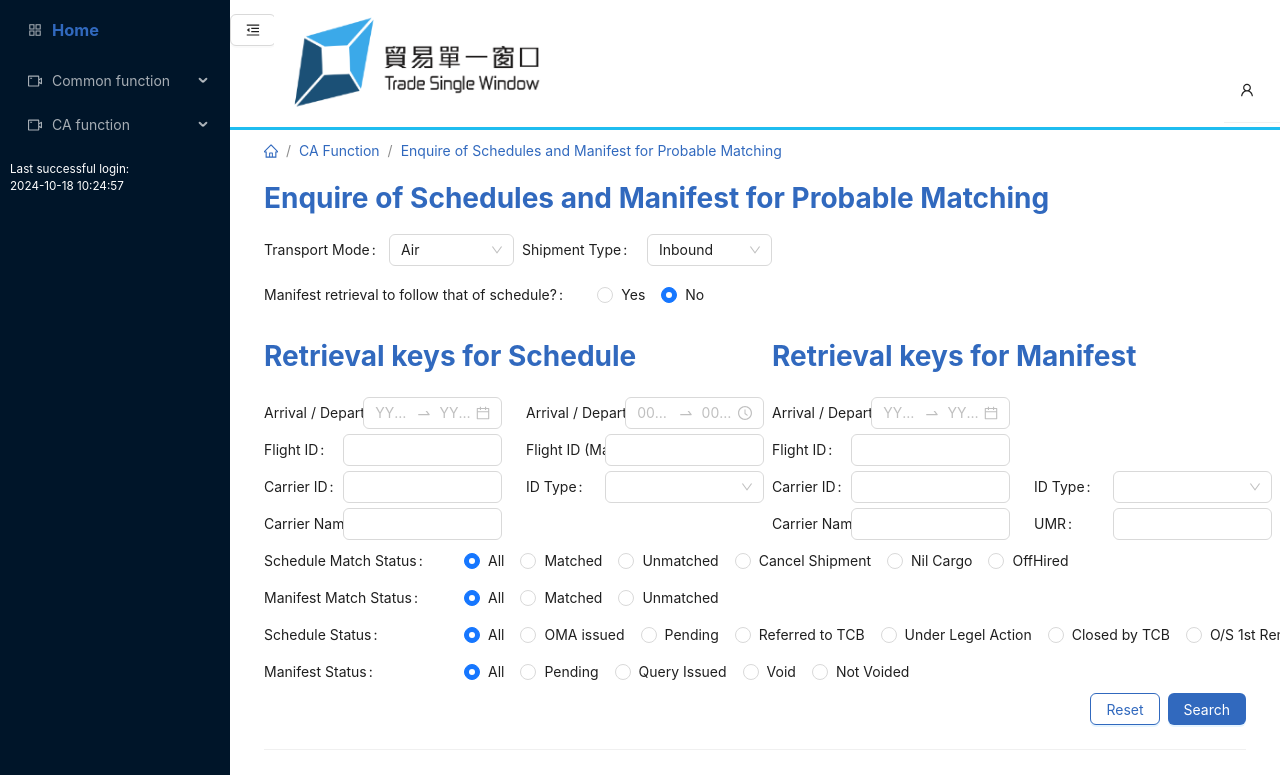
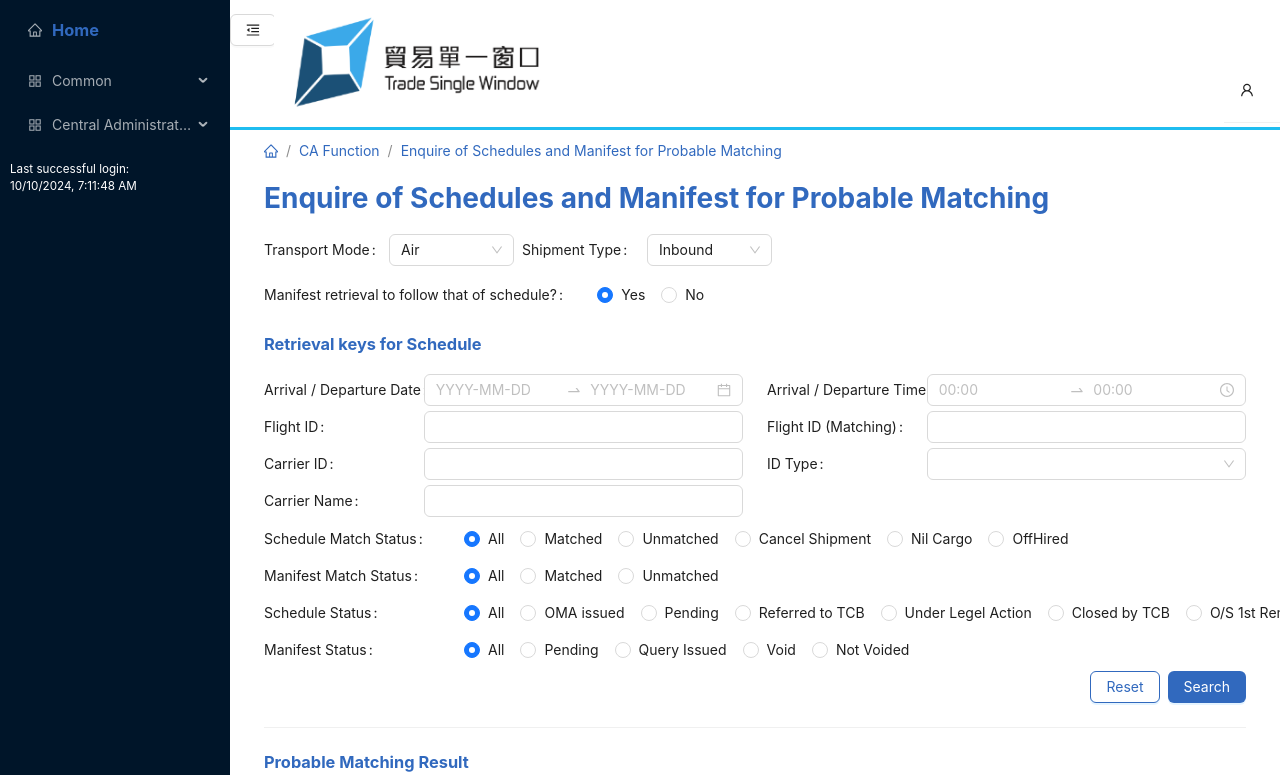
Before and after one commit to raymondyuen/TSW_Prototype, a React (Create React App) app: page /Ca003Enquiry in a window 1280 px wide. Shown: the top 775 px of the page. Built offline with nearby package versions, Linux system fonts and the light colour scheme.

Commit message:
remove useless import

```diff
--- a/src/Ca003Enquiry.tsx
+++ b/src/Ca003Enquiry.tsx
@@ -84,17 +84,19 @@ interface ManifestDataType {
 function retrievalKeysFor(title: DisplayTitle, followSchedule: String, currentMode: String) {
   var disable = title === 'Manifest' && followSchedule === 'Y'
   return (
-    <div style={{ minWidth: '500px' }}>
-      <h1>Retrieval keys for {title}</h1>
+    <div style={{ minWidth: '800px', maxWidth:'1200px'}}>
+      {disable ? "":<div>
+      <h3>Retrieval keys for {title}</h3>
+
       <Row gutter={24}>
         <Col span={12}>
-          <Form.Item label="Arrival / Departure Date" labelCol={{ span: 10 }}>
+          <Form.Item label="Arrival / Departure Date" labelCol={{ span: 8 }}>
             <RangePicker disabled={disable} placeholder={["YYYY-MM-DD","YYYY-MM-DD"]}/>
           </Form.Item>
         </Col>
         <Col span={12}>
           {title === 'Schedule' ?
-            <Form.Item label="Arrival / Departure Time" labelCol={{ span: 10 }} >
+            <Form.Item label="Arrival / Departure Time" labelCol={{ span: 8 }} >
               <TimePicker.RangePicker allowClear format={'HH:mm'} placeholder={["00:00","00:00"]}/>
             </Form.Item>
             : ''}
@@ -197,7 +199,7 @@ function retrievalKeysFor(title: DisplayTitle, followSchedule: String, currentMo
             : ''}
         </Col>
       </Row>
-
+      </div>}
     </div>
   )
 }
@@ -211,7 +213,7 @@ function App() {
 
   const [currentMode, setCurrentMode] = useState("air")
 
-  const [followSchedule, setFollowSchedule] = useState("N")
+  const [followSchedule, setFollowSchedule] = useState("Y")
   const onFollowScheduleChange = (e: RadioChangeEvent) => {
     setFollowSchedule(e.target.value)
   }
@@ -226,7 +228,7 @@ function App() {
     }, {
       title: currentMode === 'water' ? 'Vessel Name, Vessel Chinese Name (Vessel ID:Call Sign)' : currentMode === 'air' ? 'Flight ID (Matching)' : 'Train No.',
       dataIndex: 'vessel',
-      width: 300
+      width: 150
     }, {
       title: 'Carrier Name (Carrier ID:ID Type)',
       dataIndex: 'carrier'
@@ -249,7 +251,7 @@ function App() {
     }, {
       title: currentMode === 'water' ? 'Vessel Name (Vessel ID:Call Sign)' : currentMode === 'air' ? 'Flight ID' : 'Train No.',
       dataIndex: 'vessel',
-      width: 300
+      width: 150
     }, {
       title: 'Carrier Name (Carrier ID:ID Type)',
       dataIndex: 'carrier'
@@ -360,7 +362,6 @@ function App() {
             </Form.Item>
           </Space.Compact>
           <Space.Compact block >
-
             <Form.Item label="Manifest retrieval to follow that of schedule? " labelCol={{ span: 16 }} style={{ width: '500px' }} >
               <Radio.Group onChange={onFollowScheduleChange} value={followSchedule}>
                 <Radio value="Y">Yes</Radio>
@@ -369,15 +370,16 @@ function App() {
             </Form.Item>
           </Space.Compact>
         </Space>
-        <Space >
-          <Space.Compact  >
+        <Row>
+          <Col span={24}>
             {retrievalKeysFor('Schedule', followSchedule, currentMode)}
-          </Space.Compact>
-
-          <Space.Compact>
+          </Col>
+        </Row>
+        <Row>
+          <Col span={24}>
             {retrievalKeysFor('Manifest', followSchedule, currentMode)}
-          </Space.Compact>
-        </Space>
+          </Col>
+        </Row>
         <Row style={{ width: 1600 }}>
           <Col span={24}>
             <Form.Item label="Schedule Match Status" labelCol={{ span: 3 }} wrapperCol={{ span: 20 }}>
@@ -470,6 +472,7 @@ function App() {
       <Space >
 
         <Space.Compact  >
+
           <SearchResult displayTitle='Schedule' columns={scheduleColumns} data={scheduleData} rowSelection={scheduleSelection} />
         </Space.Compact>
         <Space.Compact>
@@ -503,6 +506,7 @@ function App() {
 
 const SearchResult = ({ displayTitle, columns, data, rowSelection }: { displayTitle: DisplayTitle, columns: TableColumnsType, data: object[], rowSelection: TableRowSelection }) => (
   <Card title={displayTitle}>
+    Total No. of Records: 50
     <Table
       columns={columns}
       dataSource={data}
--- a/src/IndexLayout.tsx
+++ b/src/IndexLayout.tsx
@@ -1,13 +1,12 @@
-import { Link, Route, BrowserRouter as Routers, Routes } from 'react-router-dom';
+import {BrowserRouter as Routers, Link, Route, Routes} from 'react-router-dom';
 import {
-  AppstoreOutlined,
-  ContainerOutlined,
-  DesktopOutlined,
-  MailOutlined,
-  MenuFoldOutlined,
-  MenuUnfoldOutlined,
-  PieChartOutlined,
-  SettingOutlined
+    AppstoreOutlined,
+    HomeOutlined,
+    MenuFoldOutlined,
+    MenuUnfoldOutlined,
+    UploadOutlined,
+    UserOutlined,
+    VideoCameraOutlined
 } from '@ant-design/icons';
 import './index.css';
 import CM009 from './Cm009';
@@ -16,14 +15,11 @@ import CM020S3 from './Cm020S3';
 import Home from './Home';
 import Login from './Login';
 import HeaderNavs from './Menu';
-import reportWebVitals from './reportWebVitals';
-import React, { useState } from 'react';
-import { createRoot } from 'react-dom/client';
+import React, {useState} from 'react';
 import Ca003Enquiry from './Ca003Enquiry';
 import CA003Amend from './Ca003Amend';
-import { UploadOutlined, UserOutlined, VideoCameraOutlined } from '@ant-design/icons';
-import { Divider, Layout, Menu, theme, Image, Col, Flex, Row, Button } from 'antd';
-import { wrap } from 'module';
+import {Button, Col, Divider, Flex, Image, Layout, Menu, Row} from 'antd';
+
 const { Header, Content, Footer, Sider } = Layout;
 const items2 = [UserOutlined, VideoCameraOutlined, UploadOutlined, UserOutlined].map(
   (icon, index) => ({
@@ -55,12 +51,12 @@ const App: React.FC = () => {
             >
               <div className="demo-logo-vertical" />
               <Menu theme="dark" mode="inline" defaultOpenKeys={['home']} defaultSelectedKeys={['home']} style={{ whiteSpace: 'normal', height: 'auto', lineHeight: 'normal' }} disabledOverflow>
-                <Menu.Item key="login" style={{ whiteSpace: 'normal', height: 'auto', lineHeight: 'normal' }} icon={<AppstoreOutlined />} >
+                <Menu.Item key="login" style={{ whiteSpace: 'normal', height: 'auto', lineHeight: 'normal' }} icon={<HomeOutlined />} >
                   <Link to="/Home">
                     <h3>Home</h3>
                   </Link>
                 </Menu.Item>
-                <Menu.SubMenu title="Common function" icon={<VideoCameraOutlined />}>
+                <Menu.SubMenu title="Common" icon={<AppstoreOutlined />}>
                   {/* <Menu.Item key="Cm009" style={{ whiteSpace: 'normal', height: 'auto', lineHeight: 'normal' }}>
                     <Link to="/Cm009">
                       <div>Issue Query for Outstanding Manifest Advice</div>
@@ -72,7 +68,7 @@ const App: React.FC = () => {
                     </Link>
                   </Menu.Item>
                 </Menu.SubMenu>
-                <Menu.SubMenu title="CA function" icon={<VideoCameraOutlined />}>
+                <Menu.SubMenu title="Central Administration" icon={<AppstoreOutlined />}>
                   <Menu.Item key="Ca003Enquiry" style={{ whiteSpace: 'normal', height: 'auto', lineHeight: 'normal' }}>
                     <Link to="/Ca003Enquiry">
                       <div>Enquiry of Schedules and Manifest for Probable Matching</div>
@@ -83,7 +79,7 @@ const App: React.FC = () => {
 
               <div className="SideMenu_last-login-title__3sFDd" style={{ color: 'white', padding: 10 }}>
                 <small>Last successful login:<br /></small>
-                <small>2024-10-18 10:24:57</small>
+                <small>{ new Date().toLocaleString()}</small>
               </div>
 
             </Sider>
--- a/src/index.tsx
+++ b/src/index.tsx
@@ -1,31 +1,9 @@
-import { Link, Route, BrowserRouter as Routers, Routes } from 'react-router-dom';
-import {
-  AppstoreOutlined,
-  ContainerOutlined,
-  DesktopOutlined,
-  MailOutlined,
-  MenuFoldOutlined,
-  MenuUnfoldOutlined,
-  PieChartOutlined,
-  SettingOutlined
-} from '@ant-design/icons';
 import './index.css';
-import CM009 from './Cm009';
-import CM020 from './Cm020';
-import CM020S3 from './Cm020S3';
-import Home from './Home';
-import Login from './Login';
-import HeaderNavs from './Menu';
 import reportWebVitals from './reportWebVitals';
 import React, { useState } from 'react';
 import { createRoot } from 'react-dom/client';
-import Ca003Enquiry from './Ca003Enquiry';
-import CA003Amend from './Ca003Amend';
 import IndexLayout from './IndexLayout';
 import { UploadOutlined, UserOutlined, VideoCameraOutlined } from '@ant-design/icons';
-import { Divider, Layout, Menu, theme, Image, Col, Flex, Row } from 'antd';
-import { wrap } from 'module';
-const { Header, Content, Footer, Sider } = Layout;
 const items2 = [UserOutlined, VideoCameraOutlined, UploadOutlined, UserOutlined].map(
   (icon, index) => ({
     key: String(index + 1),
@@ -34,161 +12,11 @@ const items2 = [UserOutlined, VideoCameraOutlined, UploadOutlined, UserOutlined]
   }),
 );
 
-// const items = [
-//   {
-//     key: 'home',
-//     label: 'Home',
-//     icon: <AppstoreOutlined />,
-//   },
-//   {
-//     key: 'main1',
-//     label: 'Common Function',
-//     icon: <AppstoreOutlined />,
-//     children: [{
-//       key: '1',
-//       label: (
-//         <a href="/Cm009" >
-//           Issue Query for Outstanding Manifest Advice
-//         </a>
-//       ),
-//     },
-//     {
-//       key: '2',
-//       label: (
-//         <a href="/Cm020" >
-//           Create Highlighting Critical Outstanding Manifest Cases
-//         </a>
-//       ),
-//     },]
-//   },
-//   {
-//     key: 'main2',
-//     label: 'CA Function',
-//     icon: <AppstoreOutlined />,
-//     children: [{
-//       key: '3',
-//       label: (
-//         <div><a href="/Ca003Enquiry" >
-//           Enquiry of Schedules and Manifest for Probable Matching
-//         </a></div>
-//       ),
-//     },
-//     ]
-//   }
-
-// ];
 const root = createRoot(
   document.getElementById('root') as HTMLElement
 );
 
 
-// function GetRoot(){
-//   // const [collapsed, setCollapsed] = useState(false)
-
-//   return (
-//     <Routers>
-//       <Layout>
-//         {(window.location.pathname === '/') ? "" :
-
-//           <Sider width="230"
-//             breakpoint="lg"
-//             collapsedWidth="0"
-//             onBreakpoint={(broken) => {
-//               console.log(broken);
-//             }}
-//             onCollapse={(collapsed, type) => {
-//               console.log(collapsed, type);
-//             }}
-//           >
-//             <div className="demo-logo-vertical" />
-//             <Menu theme="dark" mode="inline" defaultOpenKeys={['home']} defaultSelectedKeys={['home']} style={{ whiteSpace: 'normal', height: 'auto', lineHeight: 'normal' }} disabledOverflow>
-//               <Menu.Item key="login" style={{ whiteSpace: 'normal', height: 'auto', lineHeight: 'normal' }} icon={<AppstoreOutlined />}>
-//                 <Link to="/Home">
-//                   <h3>Home</h3>
-//                 </Link>
-//               </Menu.Item>
-//               <Menu.SubMenu title="Common function" icon={<VideoCameraOutlined />}>
-//                 <Menu.Item key="Cm009" style={{ whiteSpace: 'normal', height: 'auto', lineHeight: 'normal' }}>
-//                   <Link to="/Cm009">
-//                     <div>Issue Query for Outstanding Manifest Advice</div>
-//                   </Link>
-//                 </Menu.Item>
-//                 <Menu.Item key="Cm020" style={{ whiteSpace: 'normal', height: 'auto', lineHeight: 'normal' }}>
-//                   <Link to="/Cm020">
-//                     <div>Create Highlighting Critical Outstanding Manifest Cases</div>
-//                   </Link>
-//                 </Menu.Item>
-//               </Menu.SubMenu>
-//               <Menu.SubMenu title="CA function" icon={<VideoCameraOutlined />}>
-//                 <Menu.Item key="Ca003Enquiry" style={{ whiteSpace: 'normal', height: 'auto', lineHeight: 'normal' }}>
-//                   <Link to="/Ca003Enquiry">
-//                     <div>Enquiry of Schedules and Manifest for Probable Matching</div>
-//                   </Link>
-//                 </Menu.Item>
-//               </Menu.SubMenu>
-//             </Menu>
-
-//             <div className="SideMenu_last-login-title__3sFDd" style={{ color: 'white', padding: 10 }}>
-//               <small>Last successful login:<br /></small>
-//               <small>2024-10-18 10:24:57</small>
-//             </div>
-
-//           </Sider>
-//         }
-//         <Layout>
-//           <Header
-//             style={{
-//               padding: 0,
-//               background: "white",
-//               height: "130px"
-//             }}
-//           >
-
-//             {(window.location.pathname === '/') ? <HeaderNavs /> : <HeaderNavs />}
-//           </Header>
-//           <Content
-//             style={{
-//               margin: '0px 0px 0',
-//               padding: 10
-//             }}
-//           >
-//             <div
-//               style={{
-//                 minHeight: 360,
-//                 background: "white",
-//                 paddingBottom: 50
-//               }}
-//             >
-//               <Routes>
-//                 <Route path="/" element={<Login />} />
-//                 <Route path="/Home" element={<Home />} />
-//                 <Route path="/CM009" element={<CM009 />} />
-//                 <Route path="/CM020" element={<CM020 />} />
-//                 <Route path="/CM020S3" element={<CM020S3 />} />
-//                 <Route path="/CA003Amend" element={<CA003Amend />} />
-//                 <Route path="/Ca003Enquiry" element={<Ca003Enquiry />} />
-//                 <Route path="*" element={<Login />} />
-//               </Routes>
-
-//             </div>
-//           </Content>
-//           <Footer
-//             style={{ background: "white", textAlign: 'left', }}>
-//             <Row>
-//               <Col span={12}><Flex gap="small" justify='flex-start'>2024 © <Divider type="vertical" />
-//                 <a href='/'>Important Notices</a> <Divider type="vertical" />
-//                 <a href='/'>Access to Information</a> <Divider type="vertical" />
-//                 <a href='/'>Privacy Policy Statement</a></Flex></Col>
-//               <Col span={12}><Flex gap="small" justify='flex-end'>
-//                 <Image src='./logo-hongkong.c666c927.svg' width={100} preview={false} style={{ float: 'right' }} />
-//               </Flex></Col>
-//             </Row>
-//           </Footer>
-//         </Layout>
-//       </Layout>
-//     </Routers>
-//   )
-// }
 
 root.render(<IndexLayout/>);
 
```
Also changed, not shown: src/Cm009.tsx (+5 -10 lines), src/Cm020.tsx (+13 -15 lines), src/Cm020S3.tsx (+4 -20 lines), src/Login.tsx (+4 -5 lines), src/Menu.tsx (+4 -4 lines).
